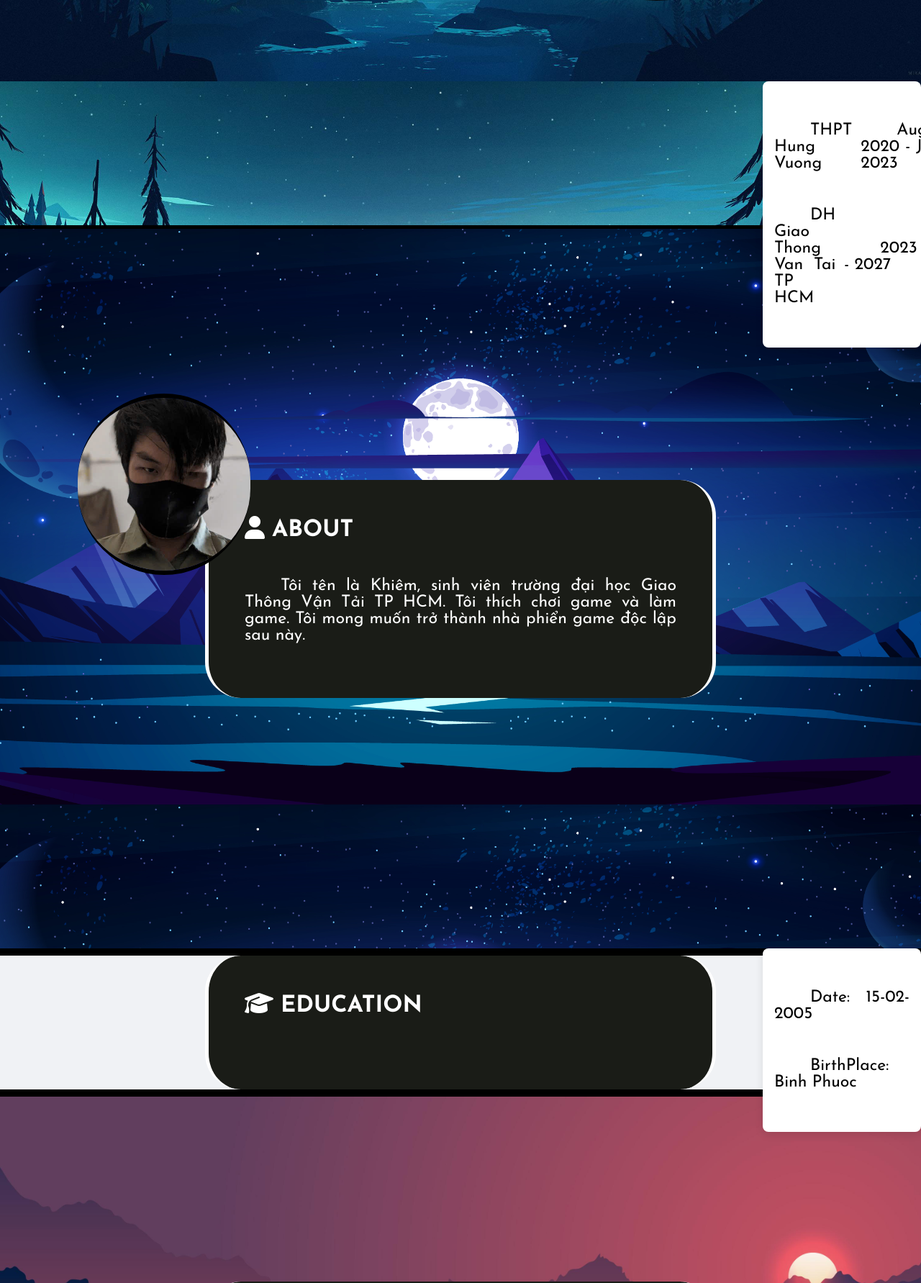
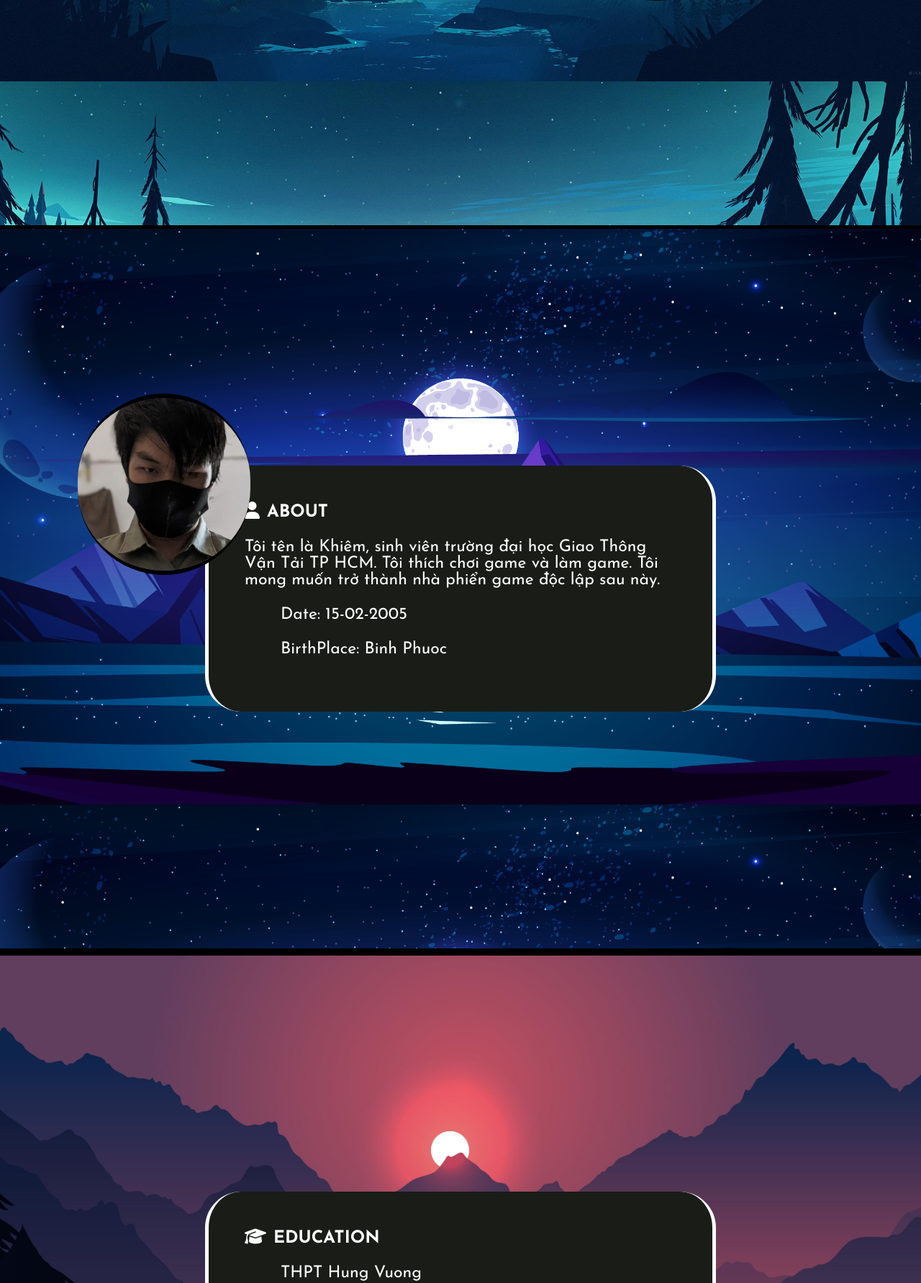
Before and after one commit to manhduc-25/Nhom11, a PHP site: page /khiem/khiem.html in a window 1280 px wide. Shown: the part 687-2470 px from the top of the page at 72% size. Run offline with PHP 8.4, Linux system fonts and the light colour scheme; some libraries are stand-ins or nearby versions.

Commit message:
Update style.css

```diff
--- a/khiem/style.css
+++ b/khiem/style.css
@@ -65,7 +65,7 @@ details[open] summary {
     border-radius: 50% 50% 0 0;
 }
 
-ul {
+details ul {
     position: absolute;
     top: 100%;
     right: 0;
@@ -92,7 +92,7 @@ ul {
     }
 }
 
-li {
+details li {
     list-style: none;
     padding: 12px 16px;
     display: flex;
@@ -104,7 +104,7 @@ li {
     color: black;
 }
 
-li:hover {
+details li:hover {
     background-color: var(--blue-light);
     color: var(--blue);
 }
@@ -118,7 +118,7 @@ li:hover ion-icon {
     color: var(--blue);
 }
 
-li a {
+details li a {
     text-decoration: none;
     color: inherit;
 }
@@ -199,7 +199,7 @@ ul {
     position: fixed;
     bottom: 30px;
     right: 30px;
-    font-size:30px;
+    font-size: 30px;
     background: #1D231F;
     color: white;
     padding: 2px 9px 1px;
@@ -231,10 +231,9 @@ h2 i {
 /* backgound-img */
 .backgound,
 #about,
-#work,
+#education,
 #skill,
 #project,
-#cert,
 #hobby,
 #contact {
     width: auto;
@@ -248,6 +247,7 @@ h2 i {
     padding: 100px 0;
     position: relative;
 }
+
 #home {
     background-image: url(images/background1.jpg);
 }
@@ -256,7 +256,7 @@ h2 i {
     background-image: url(images/background2.jpg);
 }
 
-#work {
+#education {
     background-image: url(images/background3.jpg);
 }
 
@@ -268,16 +268,12 @@ h2 i {
     background-image: url(images/background5.jpg);
 }
 
-#cert {
-    background-image: url(images/background6.jpg);
-}
-
 #hobby {
     background-image: url(images/background7.jpg);
 }
 
 #contact {
-    background-image: url(images/background8.jpg);
+    background-image: url(images/background6.jpg);
 }
 
 .section {
@@ -313,12 +309,20 @@ h2 i {
     height: 200px;
 }
 
-.section-box h2 {
-    font-size: 32px;
-    margin-bottom: 50px;
+.section-box p {
+    text-align: left;
+    text-indent: 0pxt;
+    margin: 25px 0;
+    font-size: 23px;
 }
 
-.section-box>p{
+.section-box ul li {
+    text-indent: 50px;
+    margin: 25px 0;
+    font-size: 23px;
+}
+
+.section-box h2 .section-box>p {
     text-indent: 50px;
     margin: 25px 0;
     font-size: 23px;
```
